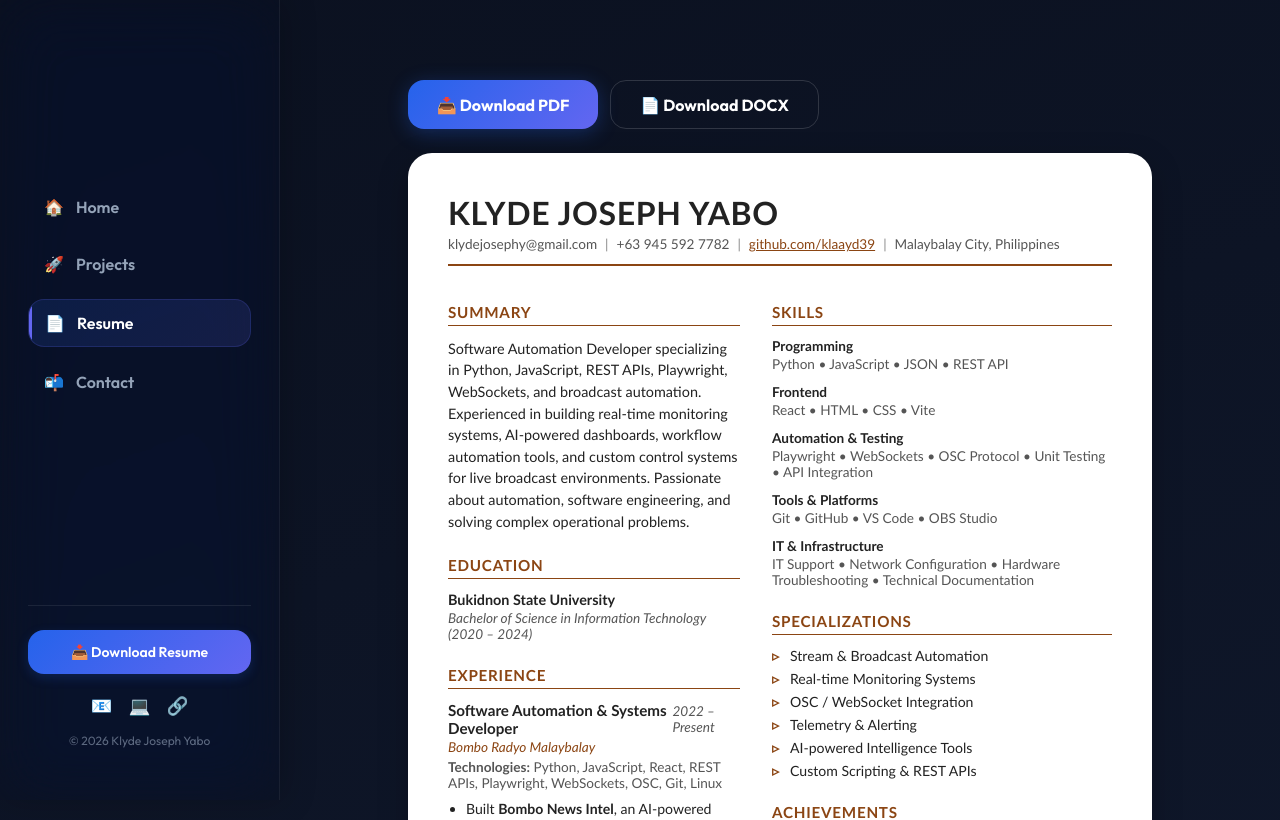
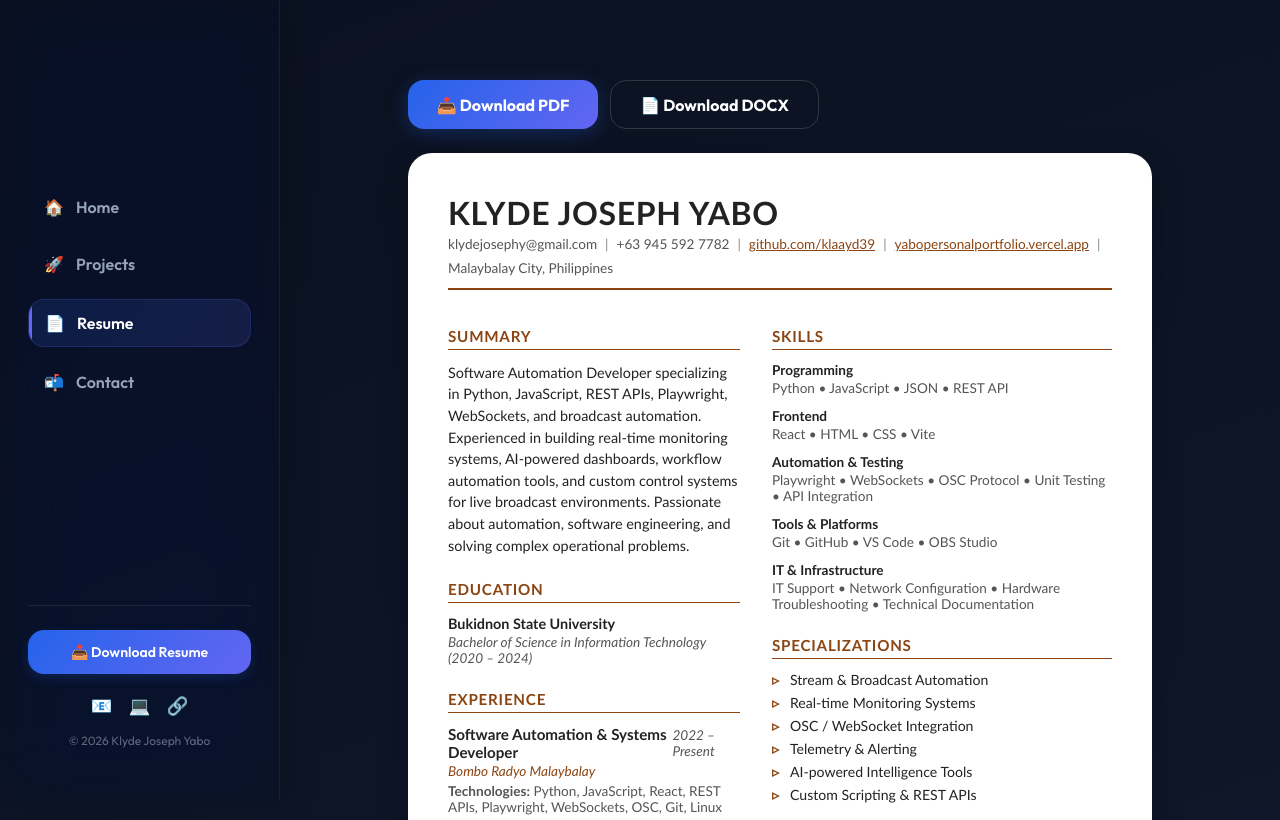
Before and after one commit to klaayd39/personal-portfolio, a React (Vite) app: page /resume in a window 1280 px wide. Shown: the top 820 px of the page. Built offline with nearby package versions, Linux system fonts and the light colour scheme; no server answers.

Commit message:
Update Resume: Add portfolio website link

```diff
--- a/src/pages/Resume.jsx
+++ b/src/pages/Resume.jsx
@@ -34,6 +34,8 @@ export default function Resume() {
             <span>+63 945 592 7782</span>
             <span className="sep">|</span>
             <a href="https://github.com/klaayd39" target="_blank" rel="noreferrer">github.com/klaayd39</a>
+            <span className="sep">|</span>
+            <a href="https://yabopersonalportfolio.vercel.app/" target="_blank" rel="noreferrer">yabopersonalportfolio.vercel.app</a>
             <span className="sep">|</span>
             <span>Malaybalay City, Philippines</span>
           </div>
```
